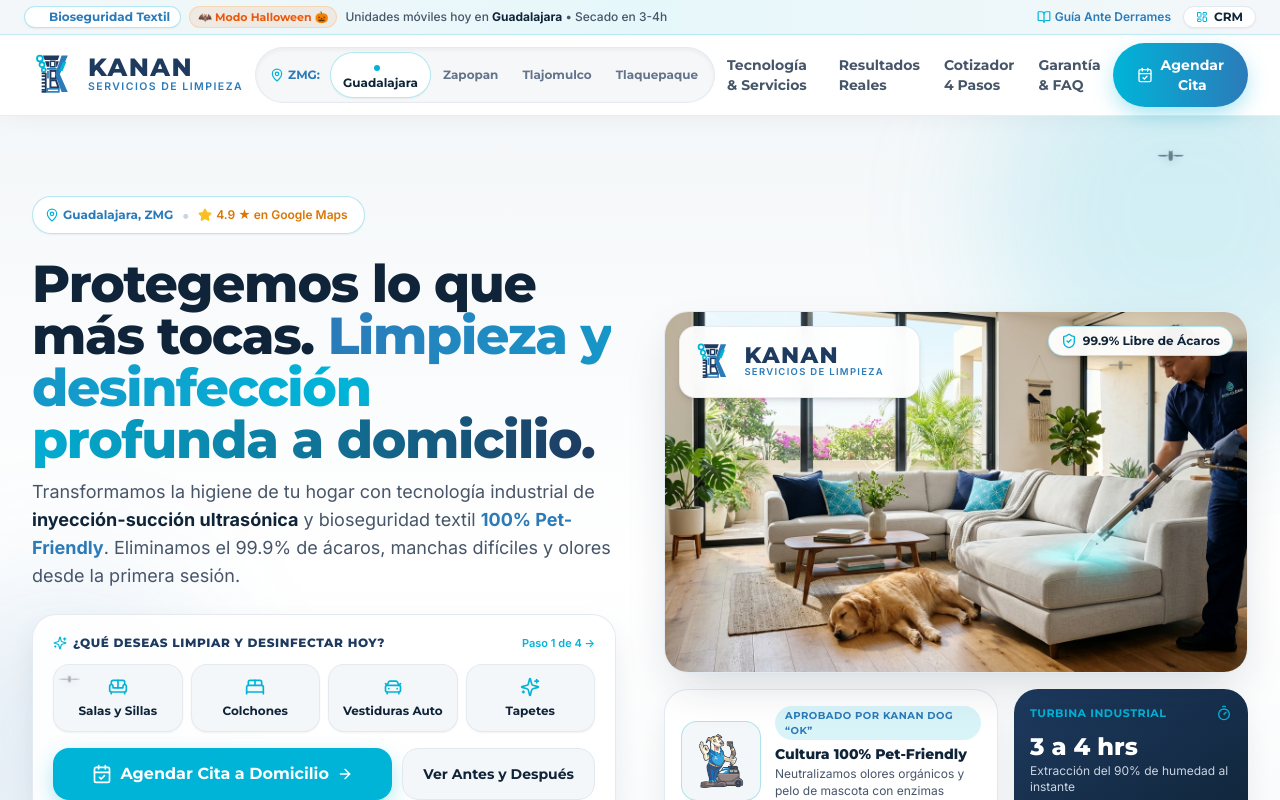
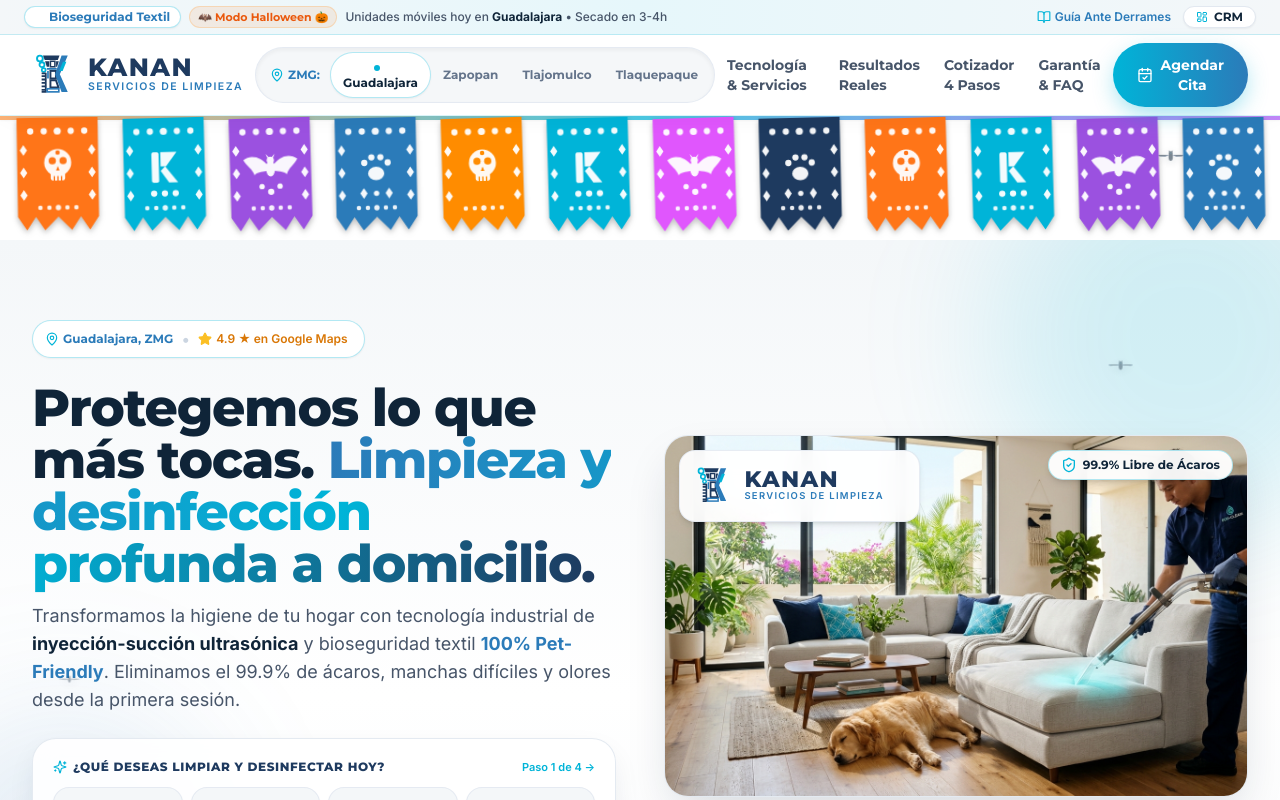
Before and after one commit to airman2204/Kanan, a Next.js app: page / in a window 1280 px wide. Shown: the top 800 px of the page. Built offline with nearby package versions, Linux system fonts and the light colour scheme.

Commit message:
feat(festivo): Agregar guirnalda animada de papel picado tradicional

```diff
--- a/src/app/page.tsx
+++ b/src/app/page.tsx
@@ -10,6 +10,7 @@
 import { SocialProofAndFAQ } from "@/components/landing/SocialProofAndFAQ";
 import { Footer } from "@/components/landing/Footer";
 import { HalloweenBats } from "@/components/landing/HalloweenBats";
+import { PapelPicado } from "@/components/landing/PapelPicado";
 
 export default function HomePage() {
   const [selectedMunicipio, setSelectedMunicipio] = useState<MunicipioZMG>("Guadalajara");
@@ -33,6 +34,7 @@
         onSelectMunicipio={setSelectedMunicipio}
         onOpenWizard={() => scrollToWizard()}
       />
+      <PapelPicado />
 
       <main className="flex-1">
         <HeroSection
--- /dev/null
+++ b/src/components/landing/PapelPicado.tsx
@@ -0,0 +1,161 @@
+"use client";
+
+import React from "react";
+
+interface PapelItem {
+  color: string;
+  pattern: "calavera" | "glifo" | "murcielago" | "perrito";
+  animDelay: string;
+}
+
+export function PapelPicado() {
+  const flags: PapelItem[] = [
+    { color: "#FF7518", pattern: "calavera", animDelay: "0s" },       // Naranja cempasúchil tradicional
+    { color: "#00B4D8", pattern: "glifo", animDelay: "0.2s" },         // Cian Fresco Kanan
+    { color: "#9B51E0", pattern: "murcielago", animDelay: "0.4s" },    // Morado Halloween
+    { color: "#2B7BB9", pattern: "perrito", animDelay: "0.1s" },       // Azul Cerúleo Kanan (Kanan Dog)
+    { color: "#FF8C00", pattern: "calavera", animDelay: "0.5s" },
+    { color: "#00B4D8", pattern: "glifo", animDelay: "0.3s" },
+    { color: "#E056FD", pattern: "murcielago", animDelay: "0.6s" },
+    { color: "#1E3A5F", pattern: "perrito", animDelay: "0.15s" },      // Azul Marino Kanan
+    { color: "#FF7518", pattern: "calavera", animDelay: "0.45s" },
+    { color: "#00B4D8", pattern: "glifo", animDelay: "0.25s" },
+    { color: "#9B51E0", pattern: "murcielago", animDelay: "0.35s" },
+    { color: "#2B7BB9", pattern: "perrito", animDelay: "0.05s" },
+  ];
+
+  return (
+    <div
+      className="w-full overflow-hidden pointer-events-none select-none relative z-30"
+      aria-hidden="true"
+    >
+      <style jsx>{`
+        @keyframes swayFlag {
+          0%, 100% {
+            transform: rotate(-1.8deg) translateY(0px);
+          }
+          50% {
+            transform: rotate(2.2deg) translateY(-2px);
+          }
+        }
+        .papel-flag {
+          transform-origin: top center;
+          animation: swayFlag 3.2s ease-in-out infinite alternate;
+        }
+      `}</style>
+
+      {/* Cuerda / Hilo superior que sostiene el papel picado */}
+      <div className="w-full h-1 bg-gradient-to-r from-orange-400 via-kanan-cyan to-purple-500 opacity-70 shadow-sm" />
+
+      {/* Tira de banderines de Papel Picado */}
+      <div className="flex justify-between items-start w-full -mt-0.5 px-1 sm:px-2">
+        {flags.map((flag, idx) => (
+          <div
+            key={idx}
+            className="papel-flag flex-1 max-w-[90px] mx-[1.5px] sm:mx-1 drop-shadow-md transition-transform"
+            style={{ animationDelay: flag.animDelay }}
+          >
+            <svg
+              viewBox="0 0 100 135"
+              className="w-full h-auto"
+              style={{ filter: "drop-shadow(0 2px 3px rgba(0,0,0,0.15))" }}
+            >
+              {/* Cuerpo del papel picado con flecos inferiores triangulares */}
+              <path
+                d="M 5 0
+                   L 95 0
+                   L 95 110
+                   L 85 125 L 75 110 L 65 125 L 50 110 L 35 125 L 25 110 L 15 125 L 5 110
+                   Z"
+                fill={flag.color}
+              />
+
+              {/* Perforaciones decorativas en los bordes (Típico del papel picado mexicano) */}
+              {/* Filas de círculos perforados superiores */}
+              <circle cx="20" cy="15" r="3.5" fill="#FFFFFF" opacity="0.95" />
+              <circle cx="35" cy="15" r="3.5" fill="#FFFFFF" opacity="0.95" />
+              <circle cx="50" cy="15" r="4" fill="#FFFFFF" opacity="0.95" />
+              <circle cx="65" cy="15" r="3.5" fill="#FFFFFF" opacity="0.95" />
+              <circle cx="80" cy="15" r="3.5" fill="#FFFFFF" opacity="0.95" />
+
+              {/* Grecas y rombos laterales calados */}
+              <polygon points="12,30 16,36 12,42 8,36" fill="#FFFFFF" opacity="0.95" />
+              <polygon points="88,30 92,36 88,42 84,36" fill="#FFFFFF" opacity="0.95" />
+              <polygon points="12,55 16,61 12,67 8,61" fill="#FFFFFF" opacity="0.95" />
+              <polygon points="88,55 92,61 88,67 84,61" fill="#FFFFFF" opacity="0.95" />
+              <polygon points="12,80 16,86 12,92 8,86" fill="#FFFFFF" opacity="0.95" />
+              <polygon points="88,80 92,86 88,92 84,86" fill="#FFFFFF" opacity="0.95" />
+
+              {/* Patrones calados centrales según temática */}
+              {flag.pattern === "calavera" && (
+                <g fill="#FFFFFF" opacity="0.95">
+                  {/* Calaverita de azúcar calada */}
+                  <circle cx="50" cy="50" r="15" />
+                  <rect x="42" y="60" width="16" height="10" rx="3" />
+                  {/* Ojos y nariz huecos (del color de la bandera) */}
+                  <circle cx="44" cy="48" r="4" fill={flag.color} />
+                  <circle cx="56" cy="48" r="4" fill={flag.color} />
+                  <polygon points="50,54 48,59 52,59" fill={flag.color} />
+                  {/* Dientes */}
+                  <line x1="46" y1="65" x2="46" y2="70" stroke={flag.color} strokeWidth="1.5" />
+                  <line x1="50" y1="65" x2="50" y2="70" stroke={flag.color} strokeWidth="1.5" />
+                  <line x1="54" y1="65" x2="54" y2="70" stroke={flag.color} strokeWidth="1.5" />
+                  {/* Flor de cempasúchil en la frente */}
+                  <circle cx="50" cy="39" r="2.5" fill={flag.color} />
+                </g>
+              )}
+
+              {flag.pattern === "glifo" && (
+                <g fill="#FFFFFF" opacity="0.95">
+                  {/* Glifo K Maya Kanan calado */}
+                  <rect x="36" y="38" width="8" height="34" rx="2" />
+                  <polygon points="46,38 64,38 52,54 46,54" />
+                  <polygon points="51,54 65,72 55,72 46,59" />
+                  <circle cx="50" cy="84" r="3.5" />
+                  <circle cx="38" cy="84" r="3.5" />
+                  <circle cx="62" cy="84" r="3.5" />
+                </g>
+              )}
+
+              {flag.pattern === "murcielago" && (
+                <g fill="#FFFFFF" opacity="0.95">
+                  {/* Murciélago calado */}
+                  <ellipse cx="50" cy="56" rx="5" ry="9" />
+                  <circle cx="50" cy="47" r="4" />
+                  <polygon points="47,45 45,40 48,43" />
+                  <polygon points="53,45 55,40 52,43" />
+                  <path d="M48 54 C40 42, 28 40, 20 46 C24 53, 30 56, 32 63 C36 59, 42 60, 48 58 Z" />
+                  <path d="M52 54 C60 42, 72 40, 80 46 C76 53, 70 56, 68 63 C64 59, 58 60, 52 58 Z" />
+                  <circle cx="40" cy="76" r="3" />
+                  <circle cx="50" cy="82" r="3.5" />
+                  <circle cx="60" cy="76" r="3" />
+                </g>
+              )}
+
+              {flag.pattern === "perrito" && (
+                <g fill="#FFFFFF" opacity="0.95">
+                  {/* Huellita Pet-Friendly Kanan Dog calada */}
+                  <ellipse cx="50" cy="62" rx="9" ry="7.5" />
+                  <circle cx="37" cy="50" r="3.5" />
+                  <circle cx="45" cy="44" r="3.5" />
+                  <circle cx="55" cy="44" r="3.5" />
+                  <circle cx="63" cy="50" r="3.5" />
+                  <polygon points="36,78 40,84 36,90 32,84" />
+                  <polygon points="64,78 68,84 64,90 60,84" />
+                  <circle cx="50" cy="84" r="3" />
+                </g>
+              )}
+
+              {/* Cenefa calada inferior */}
+              <circle cx="30" cy="100" r="2.5" fill="#FFFFFF" opacity="0.9" />
+              <circle cx="40" cy="100" r="2.5" fill="#FFFFFF" opacity="0.9" />
+              <circle cx="50" cy="100" r="3" fill="#FFFFFF" opacity="0.9" />
+              <circle cx="60" cy="100" r="2.5" fill="#FFFFFF" opacity="0.9" />
+              <circle cx="70" cy="100" r="2.5" fill="#FFFFFF" opacity="0.9" />
+            </svg>
+          </div>
+        ))}
+      </div>
+    </div>
+  );
+}
```
